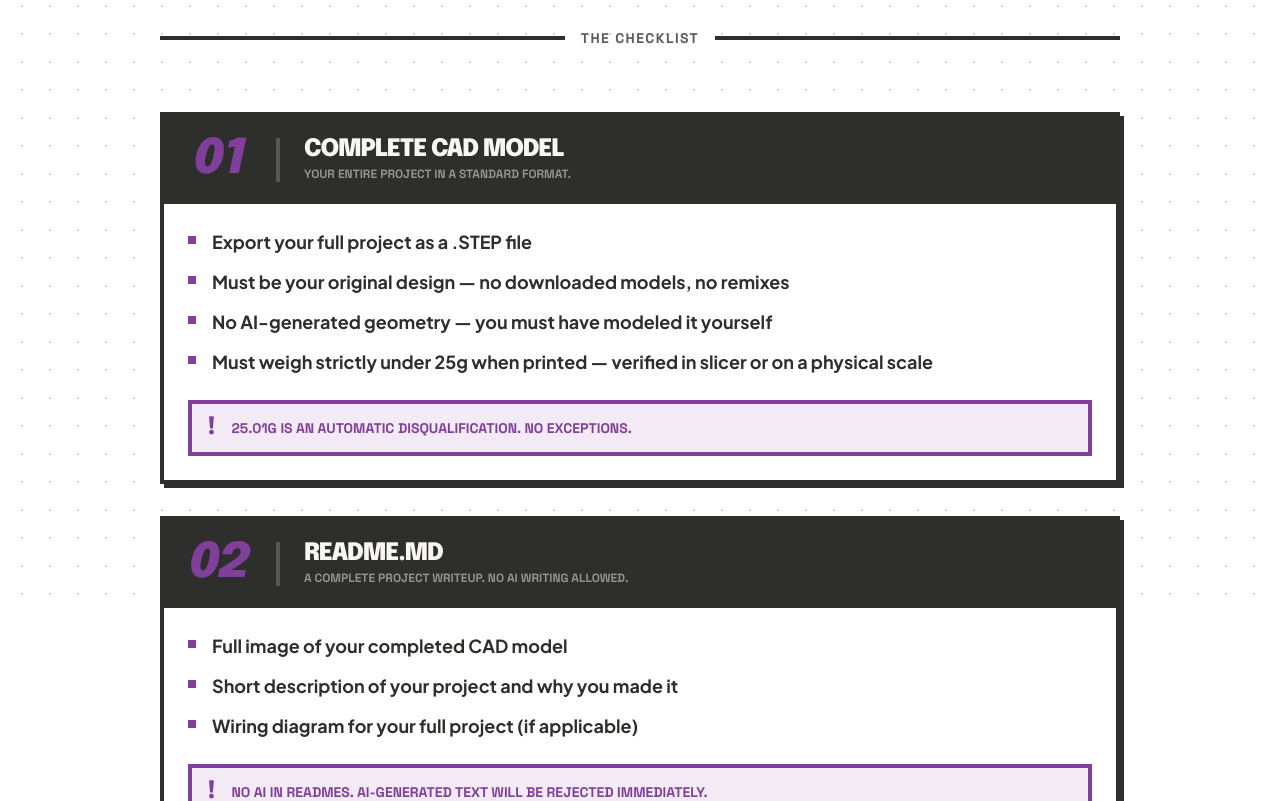
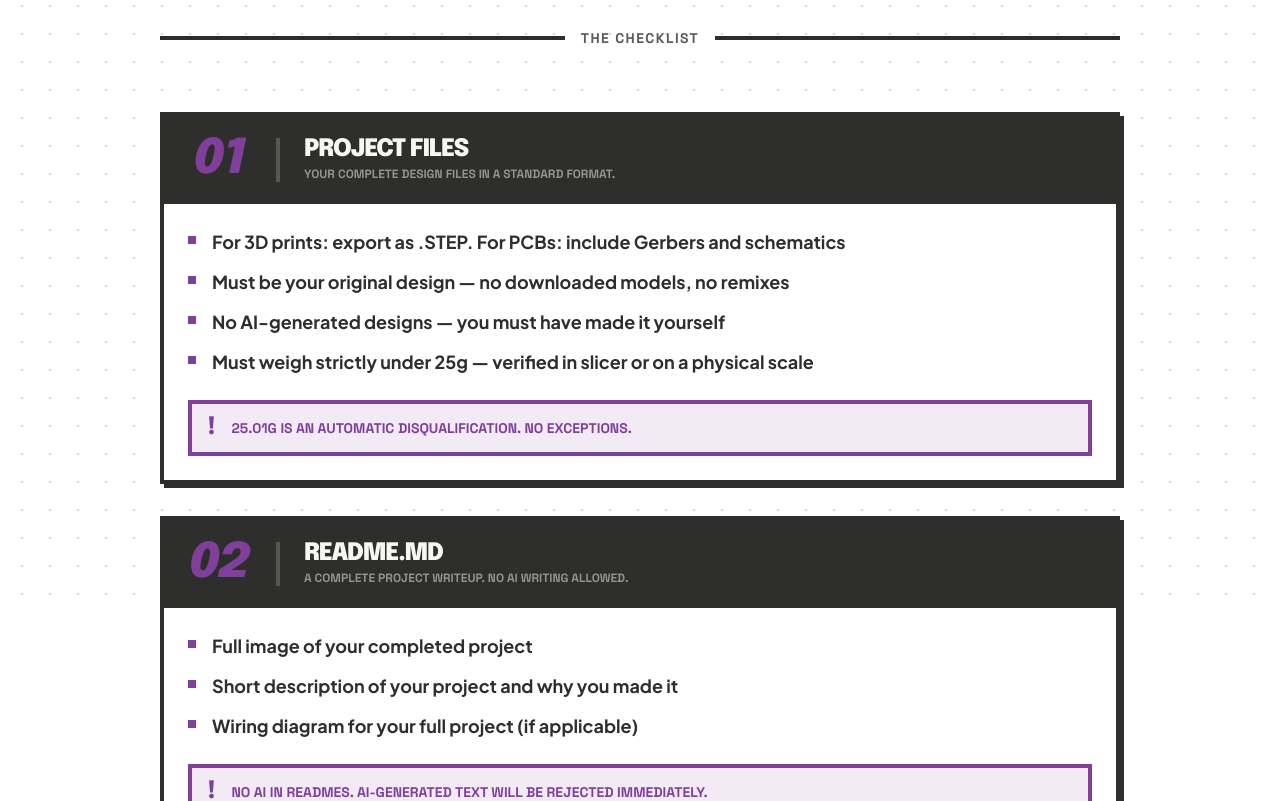
Before and after one commit to 2Mon/last-grams, a SvelteKit app: page /submission in a window 1280 px wide. Shown: the part 440-1241 px from the top of the page. Built offline with nearby package versions, Linux system fonts and the light colour scheme.

Commit message:
feat: expand scope to include PCBs and small hardware projects

```diff
--- a/src/routes/+page.svelte
+++ b/src/routes/+page.svelte
@@ -107,8 +107,8 @@
 			<p
 				class="font-body font-bold text-xl md:text-2xl max-w-lg mx-auto text-on-surface dark:text-background leading-snug"
 			>
-				Got a spool with only a few grams left? Use less than 25g of filament to design and print
-				something original. We'll send you real rewards.
+				Build something that weighs under 25g — a 3D print, a tiny PCB, a small hardware project.
+				Ship it, and we'll send you real rewards.
 			</p>
 		</div>
 
@@ -339,10 +339,10 @@
 				<h4
 					class="font-headline font-black text-xl uppercase mt-4 text-on-surface dark:text-background"
 				>
-					DESIGN A MODEL
+					DESIGN YOUR PROJECT
 				</h4>
 				<p class="font-body font-bold text-lg mt-4 text-on-surface-variant dark:text-background/70">
-					CAD something that weighs under 25g when sliced.
+					Design something that weighs under 25g — a print, a PCB, any hardware.
 				</p>
 			</div>
 			<div
@@ -371,10 +371,10 @@
 				<h4
 					class="font-headline font-black text-xl uppercase mt-4 text-on-surface dark:text-background"
 				>
-					SLICE & PRINT
+					BUILD IT
 				</h4>
 				<p class="font-body font-bold text-lg mt-4 text-on-surface-variant dark:text-background/70">
-					Slice it, confirm the weight, and print. No printer? Use #printing-legion on Slack.
+					Print, solder, assemble — whatever your project needs. Confirm it's under 25g. No printer? Try #printing-legion on Slack.
 				</p>
 			</div>
 			<div
@@ -435,8 +435,8 @@
 			</h3>
 			<div class="mt-4 pl-10 border-l-4 border-primary">
 				<p class="font-body font-bold text-xl text-on-surface dark:text-background">
-					Last Grams is a Hack Club YSWS — You Ship, We Ship. Design and 3D print an original object
-					using less than 25g of filament, and we’ll send you real prizes.
+					Last Grams is a Hack Club YSWS — You Ship, We Ship. Build an original project
+					under 25g (3D prints, PCBs, small hardware) and we'll send you real prizes.
 				</p>
 			</div>
 		</div>
@@ -482,8 +482,8 @@
 			</h3>
 			<div class="mt-4 pl-10 border-l-4 border-primary">
 				<p class="font-body font-bold text-xl text-on-surface dark:text-background">
-					For design submissions, submit a screenshot of your design in the slicer. For completed
-					builds, upload a picture of your print on a scale showing the weight.
+					For 3D prints, submit a slicer screenshot or a photo on a scale. For PCBs and other
+					hardware, photo on a scale showing the weight.
 				</p>
 			</div>
 		</div>
@@ -498,8 +498,8 @@
 			</h3>
 			<div class="mt-4 pl-10 border-l-4 border-primary">
 				<p class="font-body font-bold text-xl text-on-surface dark:text-background">
-					PLA, ABS, PETG, TPU, Nylon, resin, etc. Multi-material prints are fine as long as the
-					total is under 25g.
+					For prints: PLA, ABS, PETG, TPU, Nylon, resin, etc. For hardware: PCBs, components, and
+					enclosures all count toward the 25g total.
 				</p>
 			</div>
 		</div>
--- a/src/routes/submission/+page.svelte
+++ b/src/routes/submission/+page.svelte
@@ -16,13 +16,13 @@
   const requirements: Requirement[] = [
     {
       number: '01',
-      title: 'COMPLETE CAD MODEL',
-      description: 'Your entire project in a standard format.',
+      title: 'PROJECT FILES',
+      description: 'Your complete design files in a standard format.',
       items: [
-        'Export your full project as a .STEP file',
+        'For 3D prints: export as .STEP. For PCBs: include Gerbers and schematics',
         'Must be your original design — no downloaded models, no remixes',
-        'No AI-generated geometry — you must have modeled it yourself',
-        'Must weigh strictly under 25g when printed — verified in slicer or on a physical scale',
+        'No AI-generated designs — you must have made it yourself',
+        'Must weigh strictly under 25g — verified in slicer or on a physical scale',
       ],
       warning: '25.01g is an automatic disqualification. No exceptions.',
     },
@@ -31,7 +31,7 @@
       title: 'README.MD',
       description: 'A complete project writeup. No AI writing allowed.',
       items: [
-        'Full image of your completed CAD model',
+        'Full image of your completed project',
         'Short description of your project and why you made it',
         'Wiring diagram for your full project (if applicable)',
       ],
@@ -55,7 +55,7 @@
       description: 'Proof that your project weighs under 25g.',
       items: [
         'Photo of your project on a scale, with the weight clearly visible in grams',
-        'OR a screenshot from your slicer showing the weight in grams',
+        'For 3D prints: a slicer screenshot showing the weight also works',
       ],
     },
   ];
```
